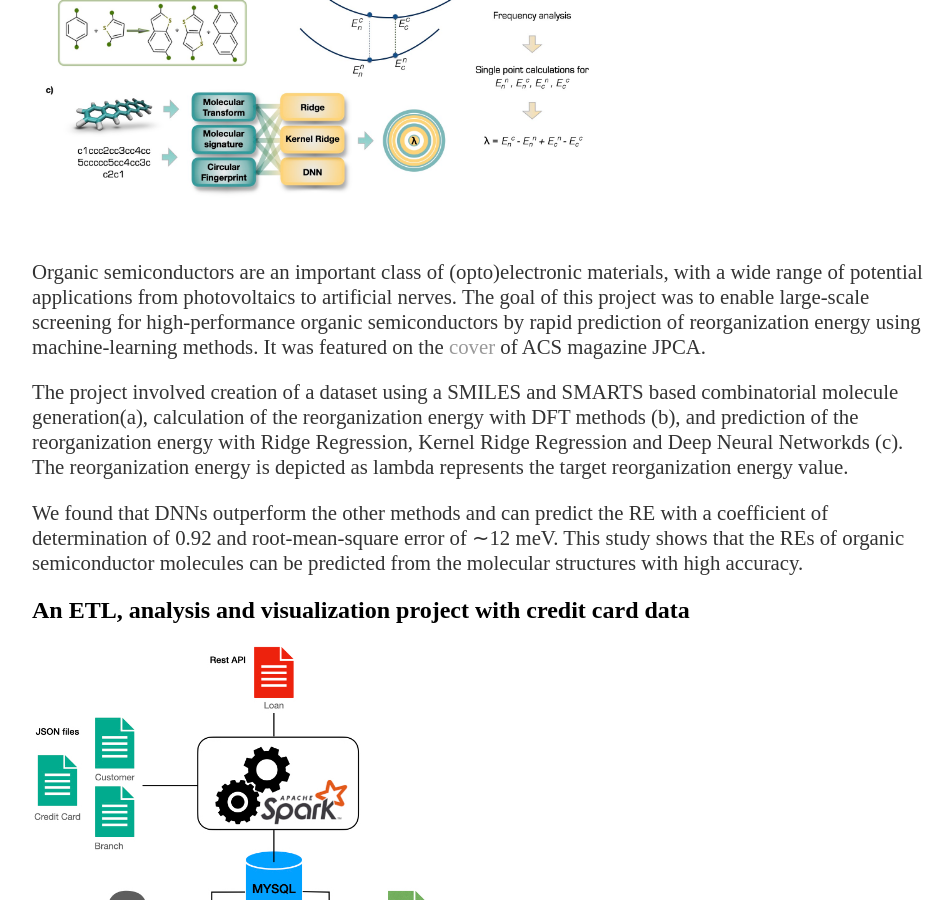
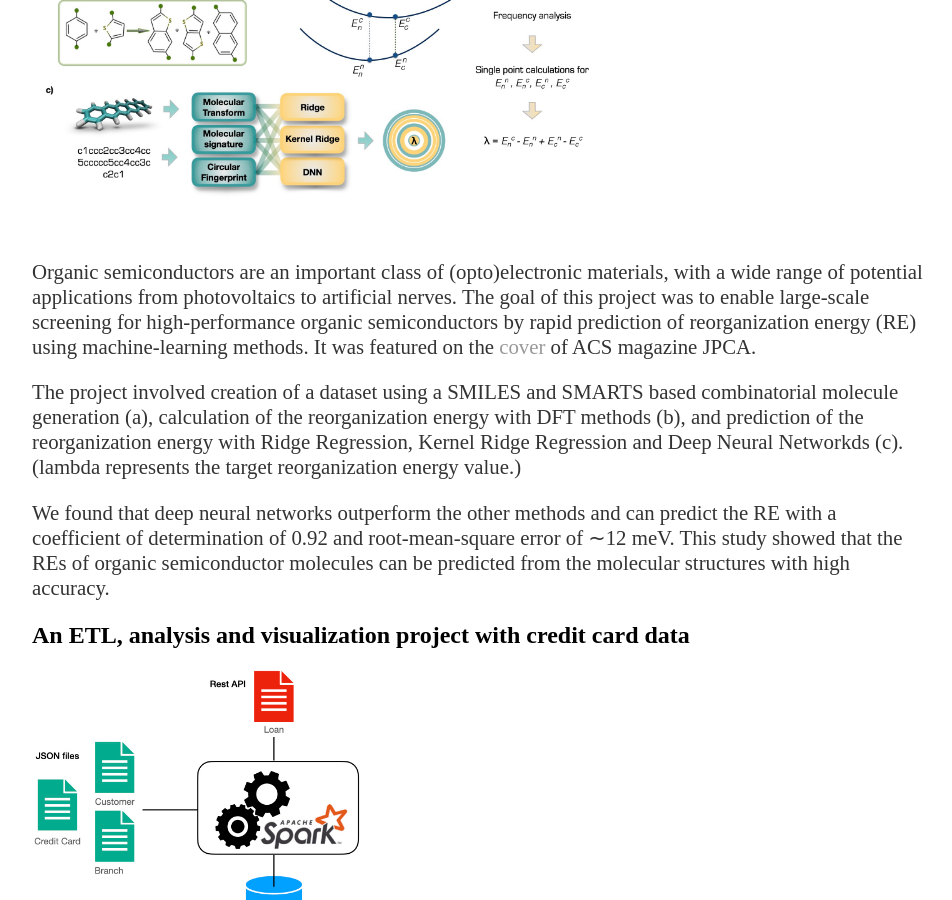
Before and after one commit to saevrenk/saevrenk.github.io, a Jekyll site: the page built from index.html, in a window 1280 px wide and 900 px high, scrolled down 348 px. Shown: the whole window, without its empty margins (160-1112 px from the left). Built offline with Jekyll 4.4.1, drawn with Linux system fonts in a browser that asks for light colours; some of the changed text lies outside the part shown.

Commit message:
updated links.

```diff
--- a/index.html
+++ b/index.html
@@ -12,21 +12,20 @@ title: Hello
 		Organic semiconductors are an important class of (opto)electronic materials,
 		with a wide range of potential applications from photovoltaics to artificial nerves.
 		The goal of this project was to enable large-scale screening for high-performance
-		organic semiconductors by rapid prediction of reorganization energy
+		organic semiconductors by rapid prediction of reorganization energy (RE)
 		using machine-learning methods. It was featured on the <a
 			href="https://pubs.acs.org/toc/jpcafh/123/36">cover</a>
 		of ACS magazine JPCA.</p>
 
 	<p> The project involved creation of a dataset using a SMILES and SMARTS
-		based combinatorial molecule generation(a),
+		based combinatorial molecule generation (a),
 		calculation of the reorganization energy with DFT methods (b),
 		and prediction of the reorganization energy with Ridge Regression, Kernel Ridge Regression and
-		Deep Neural Networkds (c). The reorganization energy
-		is depicted as lambda represents the target reorganization energy value.</p>
+		Deep Neural Networkds (c). (lambda represents the target reorganization energy value.)</p>
 
-	<p>We found that DNNs outperform the other methods and can predict the RE with a
+	<p>We found that deep neural networks outperform the other methods and can predict the RE with a
 		coefficient of determination of 0.92 and root-mean-square error of ∼12 meV.
-		This study shows that the REs of organic semiconductor molecules can be predicted
+		This study showed that the REs of organic semiconductor molecules can be predicted
 		from the molecular structures with high accuracy.</p>
 </div>
 
@@ -78,7 +77,6 @@ title: Hello
 </div>
 
 <div class="blurb">
-
 	<h2>A Quantitative structure–property study of reorganization energy</h2>
 	<a href="https://pubs.rsc.org/en/content/articlelanding/2018/RA/C8RA07866A">Publication link</a>
 	<p><img src="./assets/fig6_rscadvances.gif" alt="image" width="400" /></p>
@@ -87,8 +85,7 @@ title: Hello
 		acenes, thiophenes, and pentalenes and studied the structure-property relationships.
 		It was highlighted in the <a
 			href="https://pubs.rsc.org/en/journals/articlecollectionlanding?sercode=ra&themeid=098ca36a-da87-4a2b-9182-06d87e58c5b6">
-			Celebrating recent achievements in chemical science in Turkiye.</a> themed collection.
-
+			"Celebrating recent achievements in chemical science in Turkiye"</a> themed collection.
 	</p>
 	<p>Here is a recent <a href="https://github.com/saevrenk/molecular_scs">notebook</a>
 		where I explored clustering and
```
